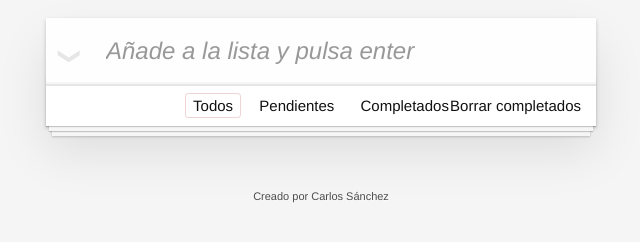
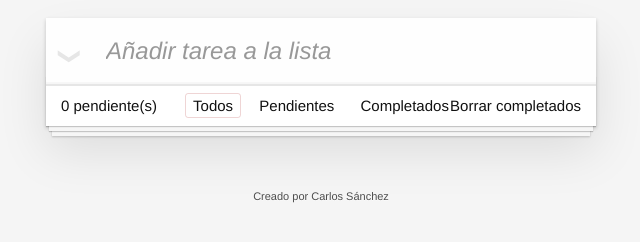
Before and after one commit to Carlsm92/ToDo-JS, a website built with webpack: page src/index.html in a window 1280 px wide. Both pictures are taken after a click on the button "Borrar completados". Shown: the part 112-354 px from the top of the page, without its empty margins (319-959 px from the left). Built offline with nearby package versions, Linux system fonts and the light colour scheme.

Commit message:
ToDo completado

```diff
--- a/src/classes/todo-list.class.js
+++ b/src/classes/todo-list.class.js
@@ -1,5 +1,4 @@
 import {Todo} from './todo.class'
-
 export class TodoList {
   constructor() {
     // this.todos = []
@@ -14,19 +13,16 @@ export class TodoList {
   eliminarTodo(id) {
     this.todos = this.todos.filter(todo => todo.id != id)
     this.guardarLocalStorage()
-
   }
 
   marcarCompletado(id) {
     for(const todo of this.todos) {
-
       if(todo.id == id) {
         todo.completado = !todo.completado
         this.guardarLocalStorage()
         break
       }
     }
-
   }
 
   eliminarCompletados(){
@@ -36,14 +32,17 @@ export class TodoList {
 
   guardarLocalStorage(){
     localStorage.setItem('todo', JSON.stringify(this.todos))
-
   }
 
   cargarLocalStorage(){
-    this.todos = (localStorage.getItem('todo')
-                    ? JSON.parse(localStorage.getItem('todo'))
-                    : [])
+    this.todos = (localStorage.getItem('todo') ? JSON.parse(localStorage.getItem('todo')) : [])
 
     this.todos = this.todos.map(Todo.fromJson)
     }
+
+  pendientes() {
+    const pendientes = this.todos.filter(todo => todo.completado !== true)
+
+    return pendientes.length
+  }
 }
--- a/src/index.html
+++ b/src/index.html
@@ -9,36 +9,16 @@
 		<section class="todoapp">
 			<header class="header">
 				<h1>Lista de tareas</h1>
-				<input class="new-todo" placeholder="Añade a la lista y pulsa enter" autofocus>
+				<input class="new-todo" placeholder="Añadir tarea a la lista" autofocus>
 			</header>
-			<!-- This section should be hidden by default and shown when there are todos -->
 			<section class="main">
 				<input id="toggle-all" class="toggle-all" type="checkbox">
 				<label for="toggle-all">Mark all as complete</label>
 				<ul class="todo-list">
-					<!-- These are here just to show the structure of the list items -->
-					<!-- List items should get the class `editing` when editing and `completed` when marked as completed -->
-					<!-- <li class="completed" data-id="abc">
-						<div class="view">
-							<input class="toggle" type="checkbox" checked>
-							<label>Probar JavaScript</label>
-							<button class="destroy"></button>
-						</div>
-						<input class="edit" value="Create a TodoMVC template">
-					</li> -->
-					<!-- <li>
-						<div class="view">
-							<input class="toggle" type="checkbox">
-							<label>Comprar un unicornio</label>
-							<button class="destroy"></button>
-						</div>
-						<input class="edit" value="Rule the web">
-					</li> -->
 				</ul>
 			</section>
-			<!-- This footer should hidden by default and shown when there are todos -->
 			<footer class="footer">
-				<!-- This should be `0 items left` by default -->
+				<span class="todo-count"><strong>0</strong> pendiente(s)</span>
 				<ul class="filters">
 					<li>
 						<a class="selected filtro" class="selected" href="#/">Todos</a>
@@ -50,15 +30,11 @@
 						<a class="filtro" href="#/completed">Completados</a>
 					</li>
 				</ul>
-				<!-- Hidden if no completed items are left ↓ -->
 				<button class="clear-completed">Borrar completados</button>
 			</footer>
 		</section>
 		<footer class="info">
-		<!-- Change this out with your name and url ↓ -->
-			<p>Creado por <a href="http://todomvc.com">Carlos Sánchez</a></p>
+			<p>Creado por <a>Carlos Sánchez</a></p>
 		</footer>
-
-
 	</body>
 </html>
--- a/src/js/componentes.js
+++ b/src/js/componentes.js
@@ -7,6 +7,7 @@ const txtInput 			= document.querySelector('.new-todo')
 const btnBorrar 		= document.querySelector('.clear-completed')
 const ulFiltros			= document.querySelector('.filters')
 const anchorFiltros = document.querySelectorAll('.filtro')
+const contadorPend	= document.querySelector('.todo-count')
 
 export const crearTodoHtml = (todo) => {
     const htmlTodo = `
@@ -24,7 +25,6 @@ export const crearTodoHtml = (todo) => {
     divTodoList.append(div.firstElementChild)
 
     return div.firstElementChild
-
 }
 
 // Eventos
@@ -38,6 +38,7 @@ txtInput.addEventListener('keyup', (event) => {
 		txtInput.value = ''
 	}
 
+	todosPendientes()
 })
 
 divTodoList.addEventListener('click', (event) => {
@@ -52,6 +53,8 @@ divTodoList.addEventListener('click', (event) => {
 	todoList.eliminarTodo(todoId)
 	divTodoList.removeChild(todoElemento)
 	}
+
+	todosPendientes()
 })
 
 btnBorrar.addEventListener('click', () => {
@@ -62,6 +65,8 @@ btnBorrar.addEventListener('click', () => {
 			divTodoList.removeChild(elemento)
 		}
 	}
+
+	todosPendientes()
 })
 
 ulFiltros.addEventListener('click', (event) => {
@@ -89,4 +94,10 @@ ulFiltros.addEventListener('click', (event) => {
 		}
 	}
 
+	todosPendientes()
 })
+
+export const todosPendientes = () => {
+  const pendientes = todoList.pendientes()
+  contadorPend.innerHTML = `<strong>${pendientes}</strong> pendiente(s)`
+}
```
